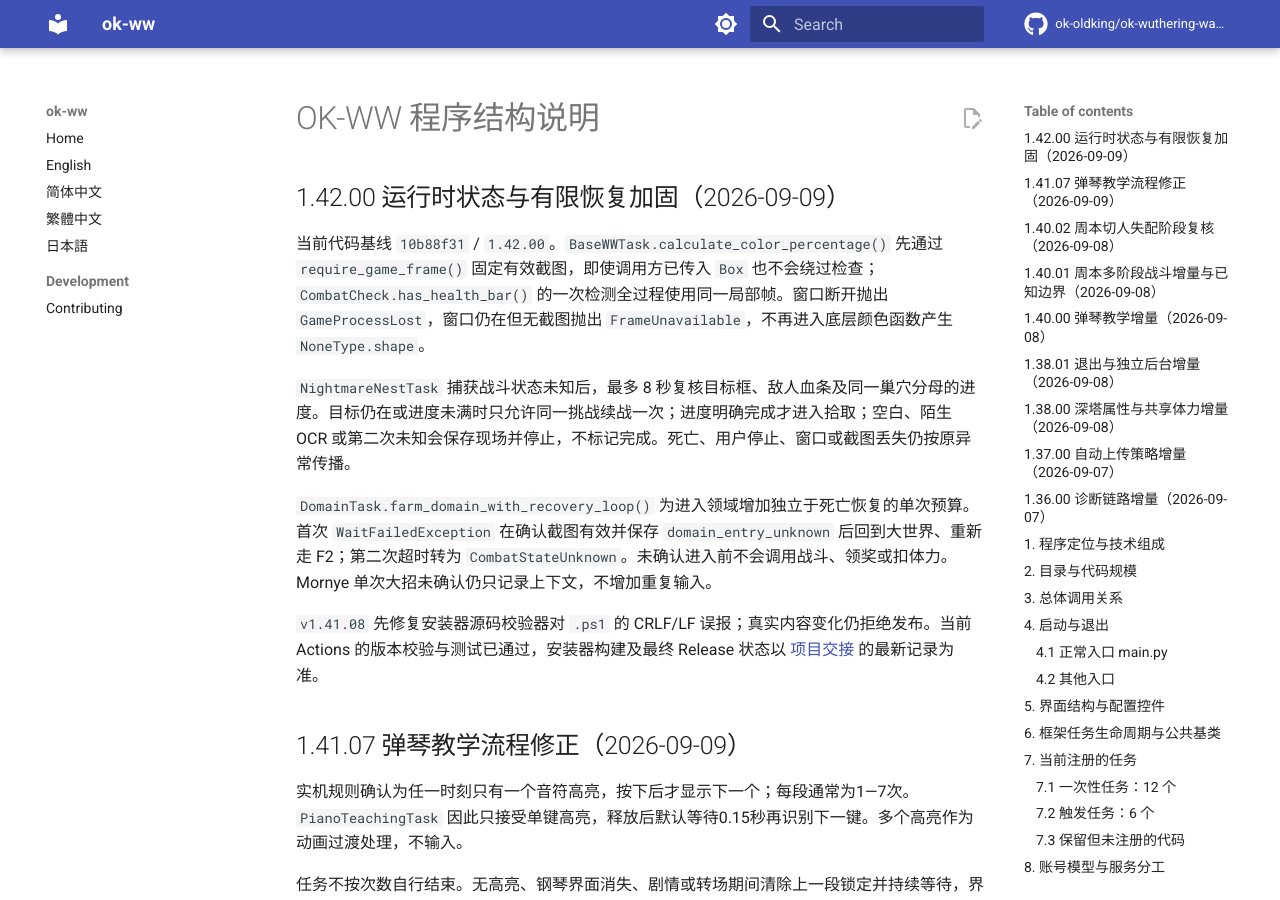
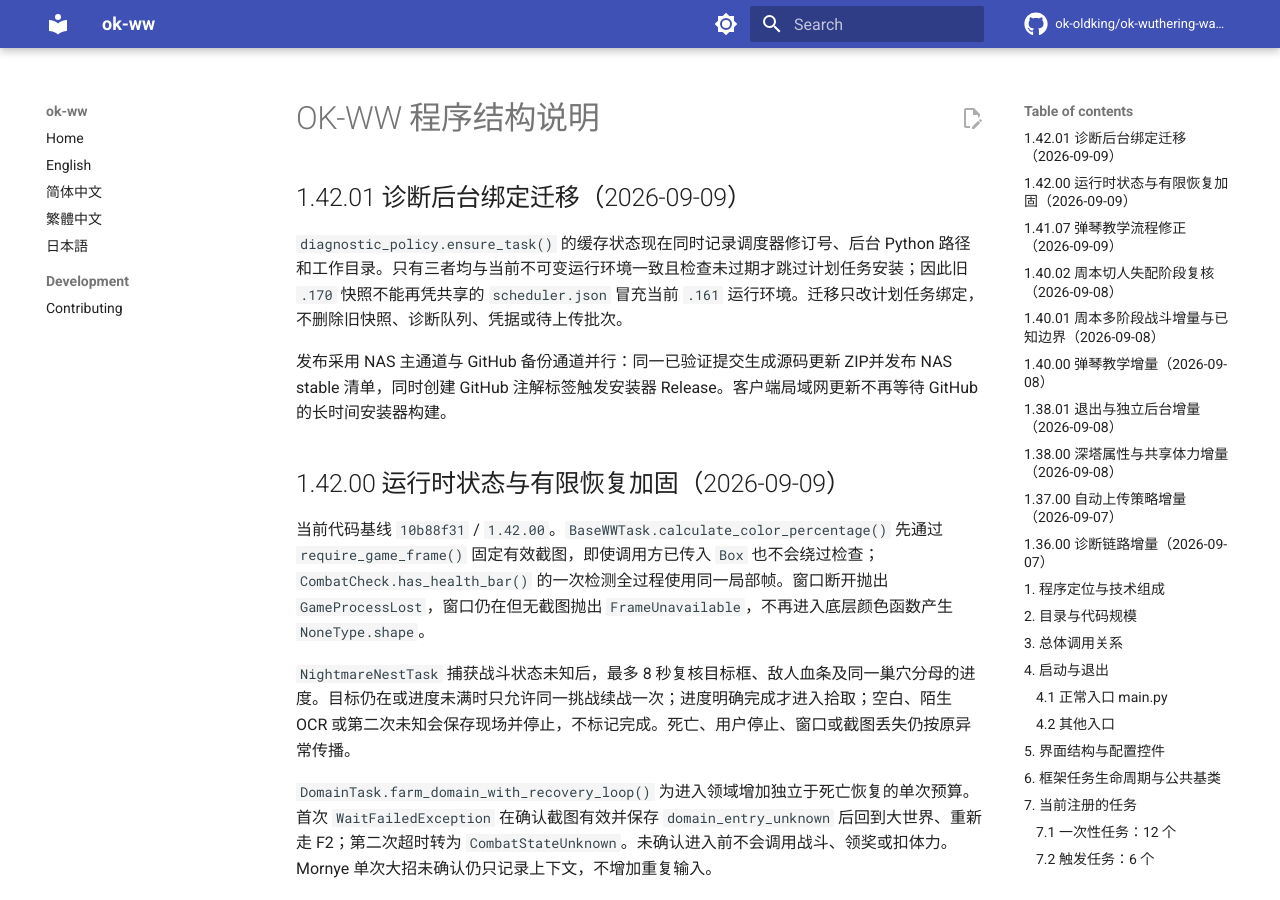
Before and after one commit to xihuojun2020-tech/okww-custom, an MkDocs documentation site: the page built from docs/程序结构说明.md, in a window 1280 px wide and 900 px high. Built offline with MkDocs 1.6.1 and Material for MkDocs 9.7.7, drawn with Linux system fonts in a browser that asks for light colours; comment, search, counter and statistics services are not loaded.

Commit message:
fix: migrate diagnostics to the current NAS runtime

```diff
--- a/config.py
+++ b/config.py
@@ -18,7 +18,7 @@ from src.task.process_feature import process_feature
 # okww 版本号（固定宽度 X.YY.ZZ）：
 #   小改动 → 第三位 +1；中等改动 → 第二位 +1 且第三位归 00；
 #   大改动 → 第一位 +1 且后两位归 00（仅用户明确提出时执行）
-version = "1.42.00"
+version = "1.42.01"
 
 
 def _find_most_recently_run_pc_exe():
--- a/docs/NAS诊断部署与读取说明.md
+++ b/docs/NAS诊断部署与读取说明.md
@@ -1,6 +1,8 @@
 # NAS 自动诊断上传与每周清理
 
-适用版本：**1.37.00 起**。本版按所有者的明确要求自动上传日志和截图，不再使用 1.36.00 的默认关闭或逐张审核策略。建议升级到 **1.42.00 或更高版本**，以获得独立上传运行环境、坏截图隔离、准确状态显示和截图丢失分类。
+适用版本：**1.37.00 起**。本版按所有者的明确要求自动上传日志和截图，不再使用 1.36.00 的默认关闭或逐张审核策略。建议升级到 **1.42.01 或更高版本**，以获得独立上传运行环境、坏截图隔离、准确状态显示、截图丢失分类和旧后台地址迁移。
+
+从 **1.42.01** 起，调度器缓存除版本修订号外还必须匹配当前后台 Python 和工作目录。升级前仍指向 `192.168.3.170` 的不可变旧快照会自动切换到使用 `192.168.3.161` 的新快照；旧快照目录可以保留，不代表计划任务仍在使用它。
 
 本文已同步 **1.38.01** 的独立后台与旧任务迁移机制。自动上传策略不变，后台运行环境与主程序更新目录分离。
 
@@ -103,3 +105,7 @@ NAS 中已确认存在至少三个不同设备标识。另一台主要使用设
 `v1.41.06` 的版本校验、测试和安装器构建均成功，但 GitHub Actions 在“解压安装器并验证内置源码”步骤退出，`checksums` 与 `github-release` 被跳过，因此该标签没有可安装 Release。取得 Job `102102671074` 的详细日志后确认，真实错误是 `src/runtime/install_diagnostic_task.ps1` 在 Windows checkout 中变为 CRLF，而校验器的文本换行白名单漏了 `.ps1`；不是 600 秒解压时限导致。
 
 `v1.41.08` 已通过本地发布校验并以新标签推送，修复仅允许 `.ps1` 的 LF/CRLF 等价比较，实际脚本内容变化仍拒绝。`v1.42.00` 在此基础上增加公共空帧分类、梦魇巢穴有限复核和领域入口一次安全恢复。截至 2026-09-09 最近核对，两个标签的 Actions 版本校验与测试均成功，安装器仍在构建，Release 尚未生成；资产是否齐全必须以最终 Actions 和 Release 页面为准。
+
+## 发布顺序
+
+自 1.42.01 起，每次发布同时执行两条通道：先在本机完成测试、生成并校验源码更新 ZIP，原子发布到 `OKWW-Updates/stable`，供局域网设备直接更新；随后或同时推送相同提交和注解标签到 GitHub，作为安装器发布、外网下载和灾难恢复备份。NAS 与 GitHub 必须使用同一产品版本和提交内容，任一通道失败都要在交接文档中单独记录，不能用另一通道的成功代替。
--- a/docs/程序结构说明.md
+++ b/docs/程序结构说明.md
@@ -1,4 +1,10 @@
 # OK-WW 程序结构说明
+
+## 1.42.01 诊断后台绑定迁移（2026-09-09）
+
+`diagnostic_policy.ensure_task()` 的缓存状态现在同时记录调度器修订号、后台 Python 路径和工作目录。只有三者均与当前不可变运行环境一致且检查未过期才跳过计划任务安装；因此旧 `.170` 快照不能再凭共享的 `scheduler.json` 冒充当前 `.161` 运行环境。迁移只改计划任务绑定，不删除旧快照、诊断队列、凭据或待上传批次。
+
+发布采用 NAS 主通道与 GitHub 备份通道并行：同一已验证提交生成源码更新 ZIP并发布 NAS stable 清单，同时创建 GitHub 注解标签触发安装器 Release。客户端局域网更新不再等待 GitHub 的长时间安装器构建。
 
 ## 1.42.00 运行时状态与有限恢复加固（2026-09-09）
 
```
Also changed, not shown: docs/项目交接与新对话上下文.md (+7 -1 lines), 更新日志.md (+6 -0 lines), 2 other files.
